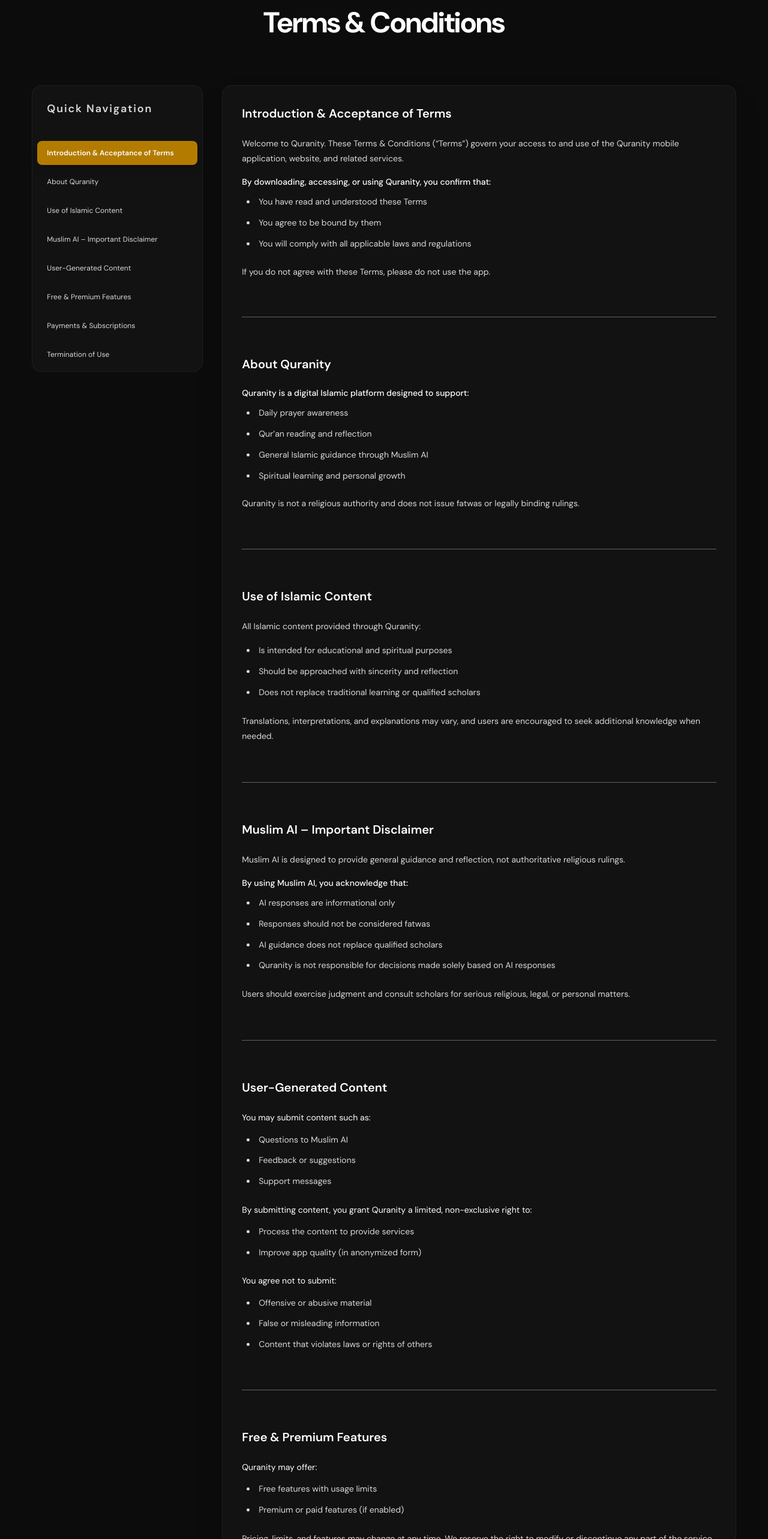
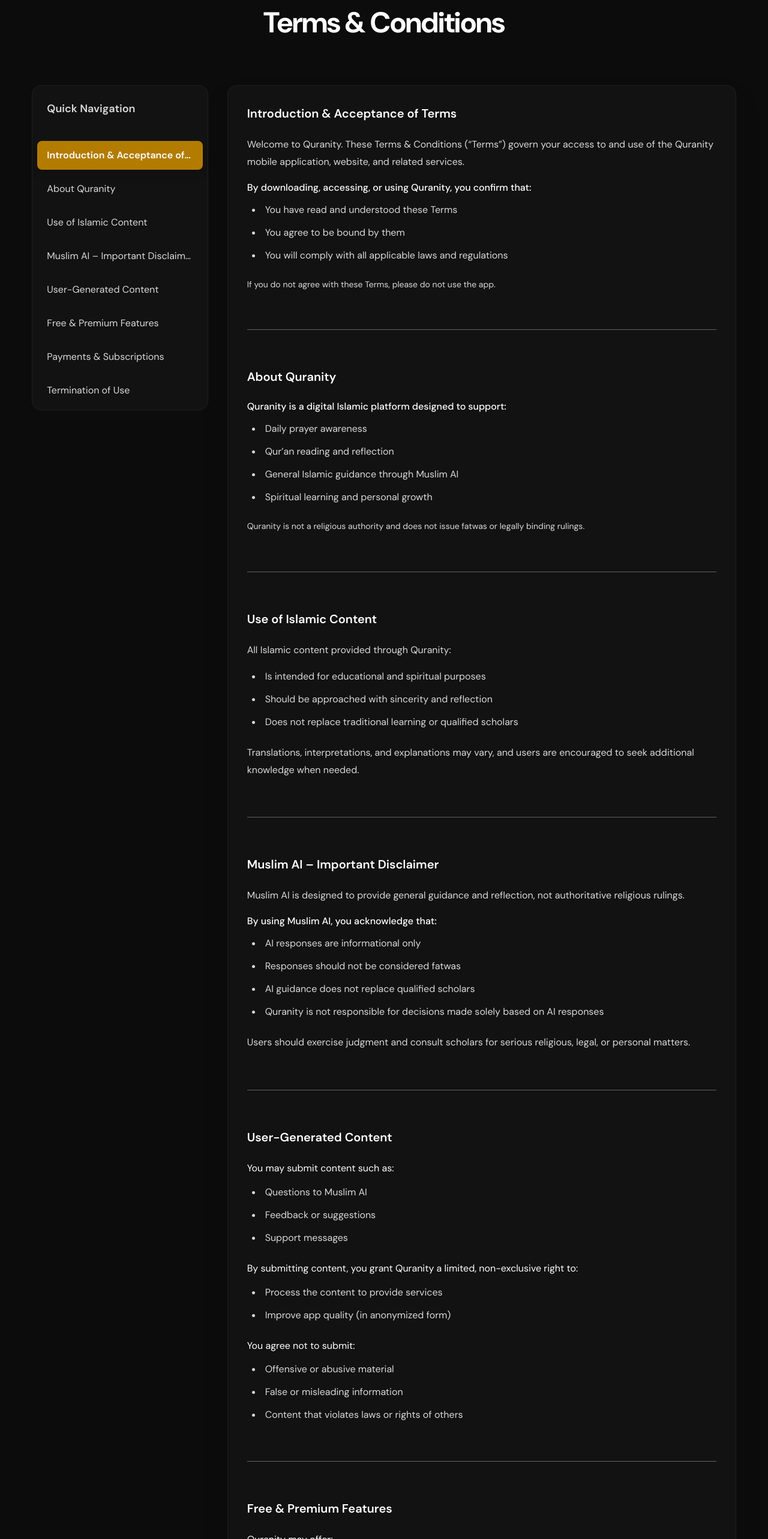
Before and after one commit to alaminislam34/quranity-landing, a Next.js app: page /terms in a window 1280 px wide. Shown: the part 234-2800 px from the top of the page at 60% size. Built offline with nearby package versions, Linux system fonts and the light colour scheme.

Commit message:
added some change

```diff
--- a/src/app/components/Footer/Footer.jsx
+++ b/src/app/components/Footer/Footer.jsx
@@ -26,9 +26,9 @@
     {
       title: "Information",
       links: [
-        { name: "Price", href: "/price" },
-        { name: "FAQ", href: "/faq" },
-        { name: "Review", href: "/review" },
+        { name: "Price", href: "#pricing" },
+        { name: "FAQ", href: "#faq" },
+        { name: "Review", href: "#review" },
       ],
     },
     {
--- a/src/app/components/Home/FAQ.jsx
+++ b/src/app/components/Home/FAQ.jsx
@@ -89,7 +89,7 @@
   const [openIndex, setOpenIndex] = useState(0); // First one open by default as per image
 
   return (
-    <section>
+    <section id="faq">
       <div className="max-w-300 mx-auto w-11/12 py-12 md:py-16 xl:py-20">
         <h2 className="text-white text-4xl md:text-5xl font-bold text-center mb-16 tracking-tight">
           Common Questions About Quranity
--- a/src/app/components/Home/PricingSection.jsx
+++ b/src/app/components/Home/PricingSection.jsx
@@ -4,7 +4,7 @@
 
 const PricingSection = () => {
   return (
-    <div>
+    <div id="pricing">
       <section className="max-w-400 mx-auto w-11/12 py-12 md:py-16 xl:py-20">
         <div className="mb-12 xl:mb-16 space-y-6">
           <h1 className="text-[#F5F5F5] text-2xl md:text-4xl xl:text-[40px] font-semibold text-center">
--- a/src/app/components/Home/Testimonial.jsx
+++ b/src/app/components/Home/Testimonial.jsx
@@ -102,7 +102,7 @@
 
 const Testimonial = () => {
   return (
-    <section className="py-12 md:py-16 xl:py-20">
+    <section id="review" className="py-12 md:py-16 xl:py-20">
       <div className="max-w-400 mx-auto w-11/12">
         <h1 className="text-[#F5F5F5] text-2xl md:text-4xl xl:text-[40px] font-semibold text-center mb-12 xl:mb-16 max-w-3xl mx-auto">
           What our user say?
--- a/src/app/contact/page.jsx
+++ b/src/app/contact/page.jsx
@@ -13,7 +13,7 @@
           <motion.h2
             initial={{ opacity: 0, y: -10 }}
             animate={{ opacity: 1, y: 0 }}
-            className="text-[#D1D5DB] text-4xl md:text-6xl font-bold mb-6 tracking-tight drop-shadow-sm"
+            className="text-[#F5F5F5] text-2xl md:text-4xl xl:text-[40px] font-semibold text-center mb-12 xl:mb-16"
           >
             We&apos;re Here to Help
           </motion.h2>
--- a/src/app/globals.css
+++ b/src/app/globals.css
@@ -22,3 +22,8 @@
   color: #E7EEF2;
   font-family: 'DM Sans', sans-serif;
 }
+
+html {
+  scroll-margin-top: 100px;
+  scroll-behavior: smooth;
+}
--- a/src/app/terms/page.jsx
+++ b/src/app/terms/page.jsx
@@ -71,7 +71,7 @@
         {/* Sidebar Navigation */}
         <aside className="md:w-1/4 h-fit md:sticky md:top-24">
           <div className="bg-[#121212] rounded-2xl p-2 border border-white/5">
-            <h3 className="text-sm md:text-base xl:text-lg font-semibold p-4 tracking-widest text-gray mb-6">
+            <h3 className="text-sm md:text-base xl:text-lg font-semibold p-4 text-gray mb-6">
               Quick Navigation
             </h3>
             <nav className="flex flex-col gap-2">
@@ -79,7 +79,7 @@
                 <Link
                   href={`#${section.id}`}
                   key={section.id}
-                  className={`text-left text-xs truncate py-3 px-4 rounded-lg transition-all duration-300 ${
+                  className={`text-left text-sm md:text-base truncate py-3 px-4 rounded-lg transition-all duration-300 ${
                     activeSection === section.id
                       ? "bg-[#B37C00] text-white font-semibold shadow-lg"
                       : "hover:bg-white/5 text-gray"
@@ -105,15 +105,15 @@
               <h2 className="text-white text-xl font-semibold mb-6">
                 Introduction & Acceptance of Terms
               </h2>
-              <p className="text-sm leading-[1.8] text-gray mb-4">
+              <p className="text-sm md:text-base leading-[1.8] text-gray mb-4">
                 Welcome to Quranity. These Terms & Conditions (“Terms”) govern
                 your access to and use of the Quranity mobile application,
                 website, and related services.
               </p>
-              <p className="text-sm font-medium text-white mb-3">
+              <p className="text-sm md:text-base font-medium text-white mb-3">
                 By downloading, accessing, or using Quranity, you confirm that:
               </p>
-              <ul className="list-disc list-inside space-y-3 text-sm text-gray ml-2 mb-6 leading-relaxed">
+              <ul className="list-disc list-inside space-y-3 text-sm md:text-base text-gray ml-2 mb-6 leading-relaxed">
                 <li>You have read and understood these Terms</li>
                 <li>You agree to be bound by them</li>
                 <li>
@@ -130,10 +130,10 @@
               <h2 className="text-white text-xl font-semibold mb-6">
                 About Quranity
               </h2>
-              <p className="text-sm font-medium text-white mb-3">
+              <p className="text-sm md:text-base font-medium text-white mb-3">
                 Quranity is a digital Islamic platform designed to support:
               </p>
-              <ul className="list-disc list-inside space-y-3 text-sm text-gray ml-2 mb-6 leading-relaxed">
+              <ul className="list-disc list-inside space-y-3 text-sm md:text-base text-gray ml-2 mb-6 leading-relaxed">
                 <li>Daily prayer awareness</li>
                 <li>Qur’an reading and reflection</li>
                 <li>General Islamic guidance through Muslim AI</li>
@@ -151,17 +151,17 @@
               <h2 className="text-white text-xl font-semibold mb-6">
                 Use of Islamic Content
               </h2>
-              <p className="text-sm leading-[1.8] text-gray mb-4">
+              <p className="text-sm md:text-base leading-[1.8] text-gray mb-4">
                 All Islamic content provided through Quranity:
               </p>
-              <ul className="list-disc list-inside space-y-3 text-sm text-gray ml-2 mb-6 leading-relaxed">
+              <ul className="list-disc list-inside space-y-3 text-sm md:text-base text-gray ml-2 mb-6 leading-relaxed">
                 <li>Is intended for educational and spiritual purposes</li>
                 <li>Should be approached with sincerity and reflection</li>
                 <li>
                   Does not replace traditional learning or qualified scholars
                 </li>
               </ul>
-              <p className="text-sm text-gray leading-[1.8] mb-4">
+              <p className="text-sm md:text-base text-gray leading-[1.8] mb-4">
                 Translations, interpretations, and explanations may vary, and
                 users are encouraged to seek additional knowledge when needed.
               </p>
@@ -172,14 +172,14 @@
               <h2 className="text-white text-xl font-semibold mb-6">
                 Muslim AI – Important Disclaimer
               </h2>
-              <p className="text-sm leading-[1.8] text-gray mb-4">
+              <p className="text-sm md:text-base leading-[1.8] text-gray mb-4">
                 Muslim AI is designed to provide general guidance and
                 reflection, not authoritative religious rulings.
               </p>
-              <p className="text-sm font-medium text-white mb-3">
+              <p className="text-sm md:text-base font-medium text-white mb-3">
                 By using Muslim AI, you acknowledge that:
               </p>
-              <ul className="list-disc list-inside space-y-3 text-sm text-gray ml-2 mb-6 leading-relaxed">
+              <ul className="list-disc list-inside space-y-3 text-sm md:text-base text-gray ml-2 mb-6 leading-relaxed">
                 <li>AI responses are informational only</li>
                 <li>Responses should not be considered fatwas</li>
                 <li>AI guidance does not replace qualified scholars</li>
@@ -189,7 +189,7 @@
                 </li>
               </ul>
 
-              <p className="text-sm leading-[1.8] text-gray mb-4">
+              <p className="text-sm md:text-base leading-[1.8] text-gray mb-4">
                 Users should exercise judgment and consult scholars for serious
                 religious, legal, or personal matters.
               </p>
@@ -200,26 +200,26 @@
               <h2 className="text-white text-xl font-semibold mb-6">
                 User-Generated Content
               </h2>
-              <p className="text-sm leading-[1.8] text-white mb-3">
+              <p className="text-sm md:text-base leading-[1.8] text-white mb-3">
                 You may submit content such as:
               </p>
-              <ul className="list-disc list-inside space-y-3 text-sm text-gray ml-2 mb-6 leading-relaxed">
+              <ul className="list-disc list-inside space-y-3 text-sm md:text-base text-gray ml-2 mb-6 leading-relaxed">
                 <li>Questions to Muslim AI</li>
                 <li>Feedback or suggestions</li>
                 <li>Support messages</li>
               </ul>
-              <p className="text-sm leading-[1.8] text-white mb-3">
+              <p className="text-sm md:text-base leading-[1.8] text-white mb-3">
                 By submitting content, you grant Quranity a limited,
                 non-exclusive right to:
               </p>
-              <ul className="list-disc list-inside space-y-3 text-sm text-gray ml-2 mb-6 leading-relaxed">
+              <ul className="list-disc list-inside space-y-3 text-sm md:text-base text-gray ml-2 mb-6 leading-relaxed">
                 <li>Process the content to provide services</li>
                 <li>Improve app quality (in anonymized form)</li>
               </ul>
-              <p className="text-sm leading-[1.8] text-white mb-3">
+              <p className="text-sm md:text-base leading-[1.8] text-white mb-3">
                 You agree not to submit:
               </p>
-              <ul className="list-disc list-inside space-y-3 text-sm text-gray ml-2 mb-6 leading-relaxed">
+              <ul className="list-disc list-inside space-y-3 text-sm md:text-base text-gray ml-2 mb-6 leading-relaxed">
                 <li>Offensive or abusive material</li>
                 <li>False or misleading information</li>
                 <li>Content that violates laws or rights of others</li>
@@ -231,14 +231,14 @@
               <h2 className="text-white text-xl font-semibold mb-6">
                 Free & Premium Features
               </h2>
-              <p className="text-sm leading-[1.8] text-white mb-3">
+              <p className="text-sm md:text-base leading-[1.8] text-white mb-3">
                 Quranity may offer:
               </p>
-              <ul className="list-disc list-inside space-y-3 text-sm text-gray ml-2 mb-6 leading-relaxed">
+              <ul className="list-disc list-inside space-y-3 text-sm md:text-base text-gray ml-2 mb-6 leading-relaxed">
                 <li>Free features with usage limits</li>
                 <li>Premium or paid features (if enabled)</li>
               </ul>
-              <p className="text-sm leading-[1.8] text-gray mb-3">
+              <p className="text-sm md:text-base leading-[1.8] text-gray mb-3">
                 Pricing, limits, and features may change at any time. We reserve
                 the right to modify or discontinue any part of the service
                 without prior notice.
@@ -250,10 +250,10 @@
               <h2 className="text-white text-xl font-semibold mb-6">
                 Payments & Subscriptions
               </h2>
-              <p className="text-sm leading-[1.8] text-white mb-3">
+              <p className="text-sm md:text-base leading-[1.8] text-white mb-3">
                 If Quranity offers paid subscriptions:
               </p>
-              <ul className="list-disc list-inside space-y-3 text-sm text-gray ml-2 mb-6 leading-relaxed">
+              <ul className="list-disc list-inside space-y-3 text-sm md:text-base text-gray ml-2 mb-6 leading-relaxed">
                 <li>
                   Payments are handled through authorized third-party platforms
                 </li>
@@ -272,16 +272,18 @@
               <h2 className="text-white text-xl font-semibold mb-6">
                 Termination of Use
               </h2>
-              <p className="text-sm text-gray mb-4">We reserve the right to:</p>
-              <ul className="list-disc list-inside space-y-3 text-sm text-gray ml-2 mb-6 leading-relaxed">
+              <p className="text-sm md:text-base text-gray mb-4">
+                We reserve the right to:
+              </p>
+              <ul className="list-disc list-inside space-y-3 text-sm md:text-base text-gray ml-2 mb-6 leading-relaxed">
                 <li>Suspend or terminate access</li>
                 <li>Restrict features</li>
                 <li>Remove content</li>
               </ul>
-              <p className="text-sm font-bold text-white mt-2">
+              <p className="text-sm md:text-base text-white mt-2">
                 If these Terms are violated or if misuse is detected.
               </p>
-              <p className="text-sm font-bold text-white mt-2">
+              <p className="text-sm md:text-base text-white mt-2">
                 Termination may occur without prior notice.
               </p>
             </div>
```
